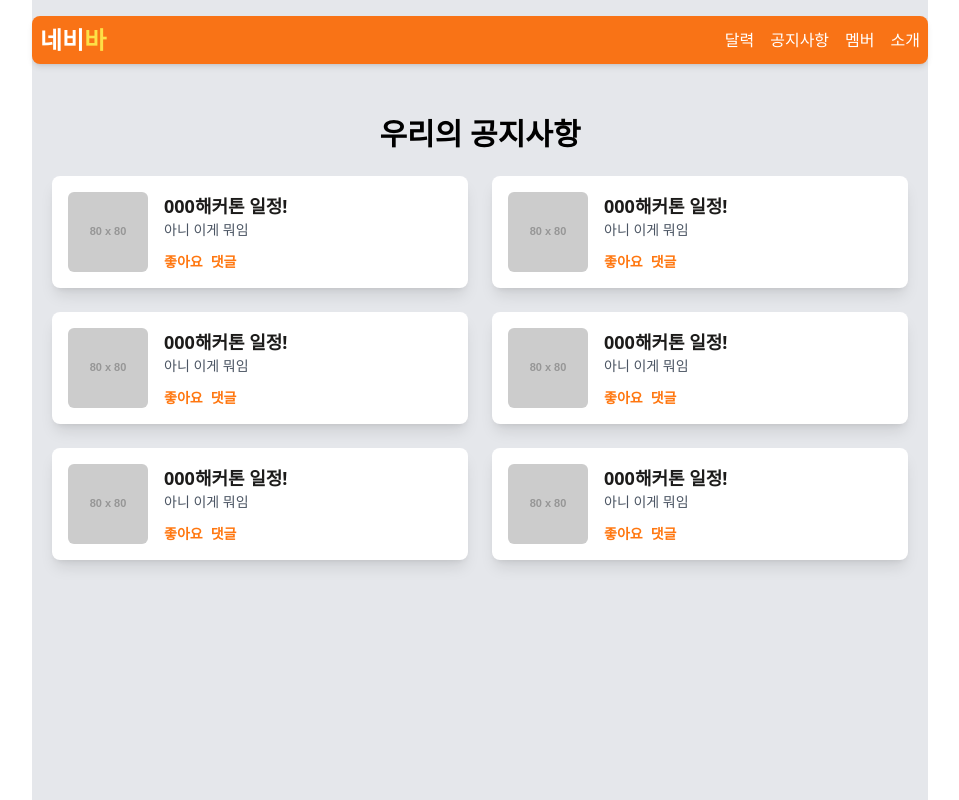
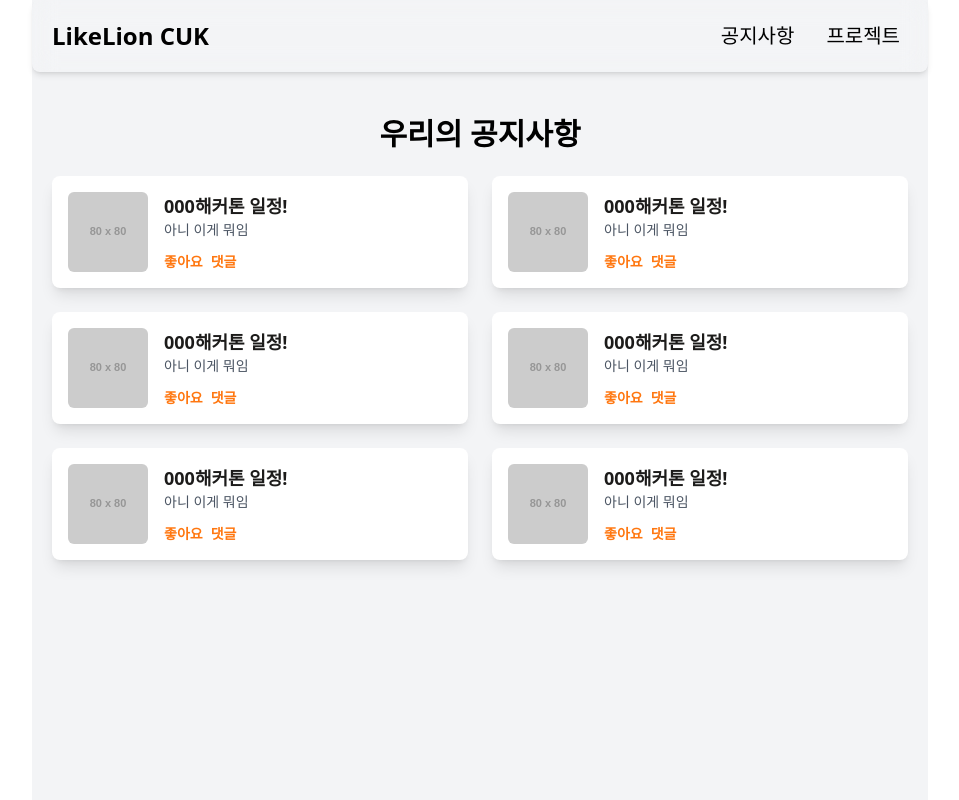
Before and after one commit to likelion-withoutboss/FE, a React (Create React App) app: page / in a window 1280 px wide. Shown: the whole page, without its empty margins (160-1119 px from the left). Built offline with nearby package versions, Linux system fonts and the light colour scheme.

Commit message:
design : 헤더 디자인 수정

```diff
--- a/src/components/Layout.jsx
+++ b/src/components/Layout.jsx
@@ -1,5 +1,18 @@
 import React, { useState } from "react";
 import { Link } from "react-router-dom"; // Link 임포트 추가
+
+const NavContent = ({ link, text }) => {
+  return (
+    <li>
+      <Link
+        to={`/${link}`}
+        className="text-black text-xl p-2 hover:bg-gray-200 hover:text-amber-500 hover:rounded-lg"
+      >
+        {text}
+      </Link>
+    </li>
+  );
+};
 
 const Layout = ({ children }) => {
   const [isMobileMenuOpen, setMobileMenuOpen] = useState(false); // 모바일 메뉴 상태
@@ -10,42 +23,20 @@ const Layout = ({ children }) => {
   };
 
   return (
-    <div className="container min-h-screen text-black bg-gray-200 flex flex-col  max-w-4xl mx-auto p-5">
+    <div className="container min-h-screen text-black bg-gray-100 flex flex-col max-w-4xl mx-auto p-5">
       <nav
-        className={`bg-orange-500 p-2 rounded-lg shadow-md max-w-4xl mx-auto mt-4 fixed top-0 left-0 right-0 z-10 transition-all ${
+        className={` p-5 rounded-lg shadow-md max-w-4xl mx-auto  fixed top-0 left-0 right-0 z-10 transition-all backdrop-blur-md ${
           isNavSticky ? "shadow-lg" : ""
-        }`}
+        }  `} // backdrop-blur 클래스 추가
       >
-        <div className=" mx-auto flex justify-between items-center">
-          <Link to="/" className="text-xl text-white">
-            <span className="text-2xl font-bold">네비</span>
-            <span className="text-2xl font-bold text-yellow-300">바</span>
+        <div className="mx-auto flex items-center justify-between">
+          <Link to="/" className="">
+            <span className="font-bold text-2xl">LikeLion CUK</span>
           </Link>
-          <div className="md:flex hidden space-x-4">
+          <div className="md:flex hidden ">
             <ul className="flex flex-row space-x-4">
-              <li>
-                <Link to="/calendar" className="text-white hover:underline">
-                  달력
-                </Link>
-              </li>
-              <li>
-                <Link
-                  to="/announcements"
-                  className="text-white hover:underline"
-                >
-                  공지사항
-                </Link>
-              </li>
-              <li>
-                <Link to="/members" className="text-white hover:underline">
-                  멤버
-                </Link>
-              </li>
-              <li>
-                <Link to="/about" className="text-white hover:underline">
-                  소개
-                </Link>
-              </li>
+              <NavContent link="announcements" text="공지사항" />
+              <NavContent link="archiving" text="프로젝트" />
             </ul>
           </div>
           <div className="md:hidden">
```
